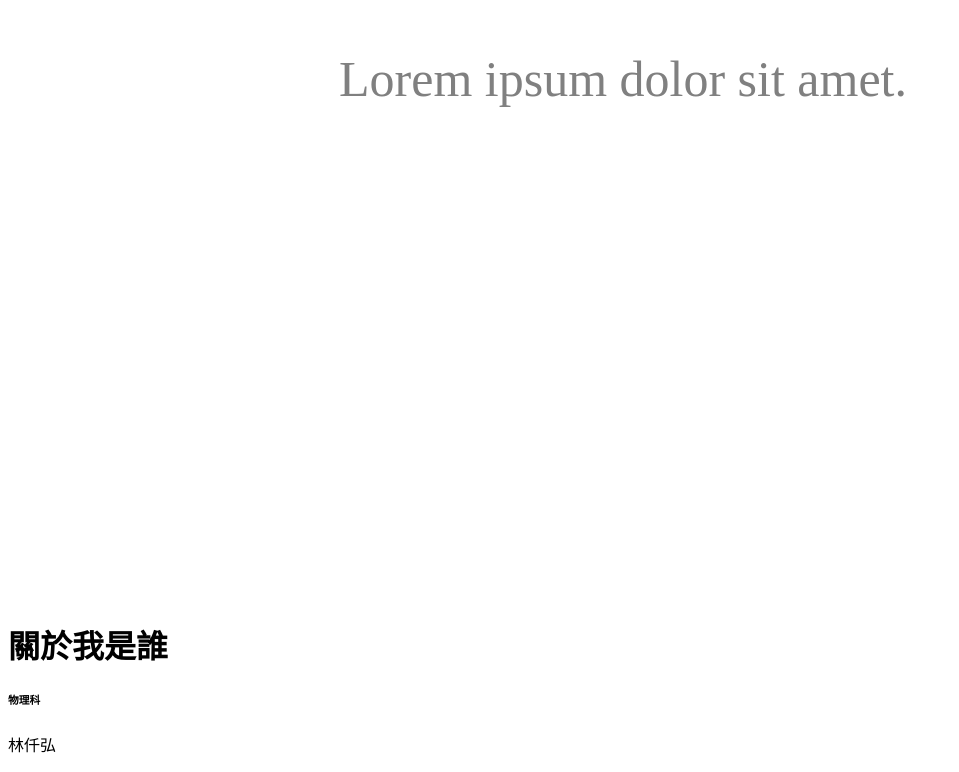
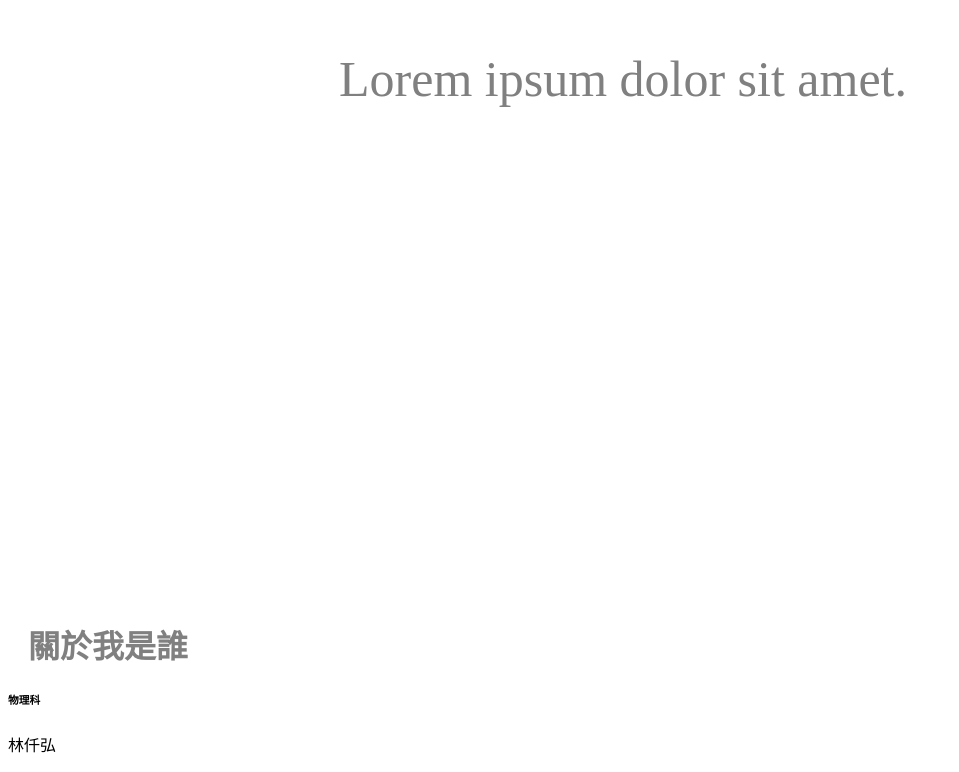
Before and after one commit to C-Z-Yu/legendary-octo-enigma, a plain HTML site: page index.html in a window 1280 px wide. Shown: the part 258-1030 px from the top of the page, without its empty margins (0-959 px from the left). Drawn offline with Linux system fonts and the light colour scheme.

Commit message:
Update index.html

```diff
--- a/index.html
+++ b/index.html
@@ -16,7 +16,9 @@
 </head>
 
 <body>
-<h1>關於我是誰</h1>
+<h1 style="color: grey;
+  padding-left: 20px;"
+    >關於我是誰</h1>
 <h6>物理科</h6>
 <p>林仟弘</p>
 </body>
```
